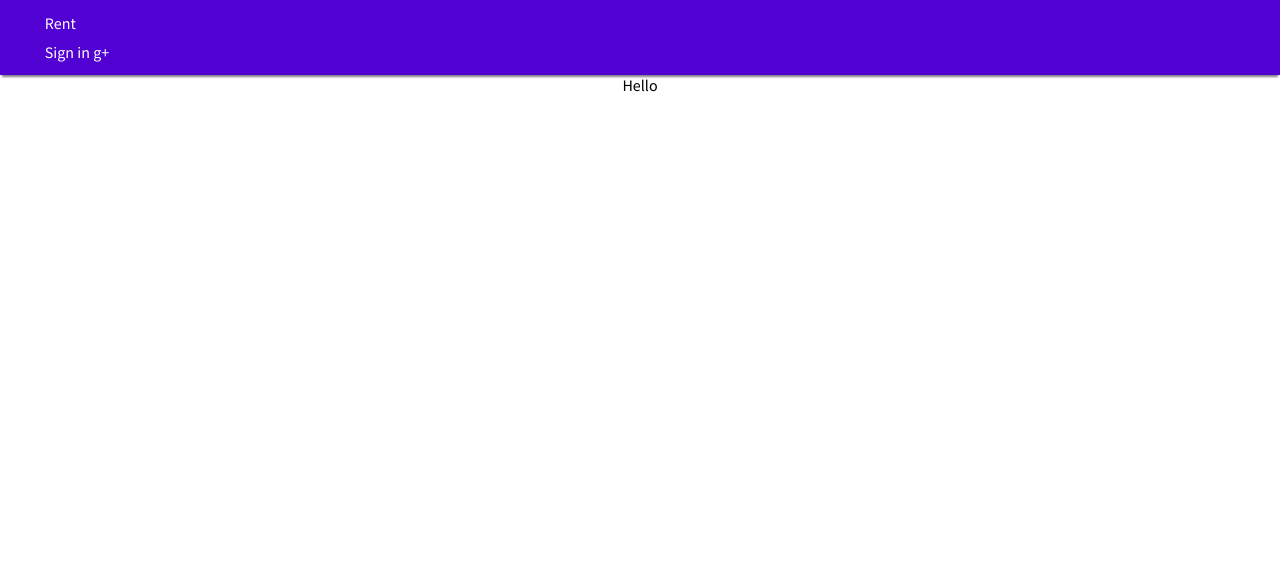
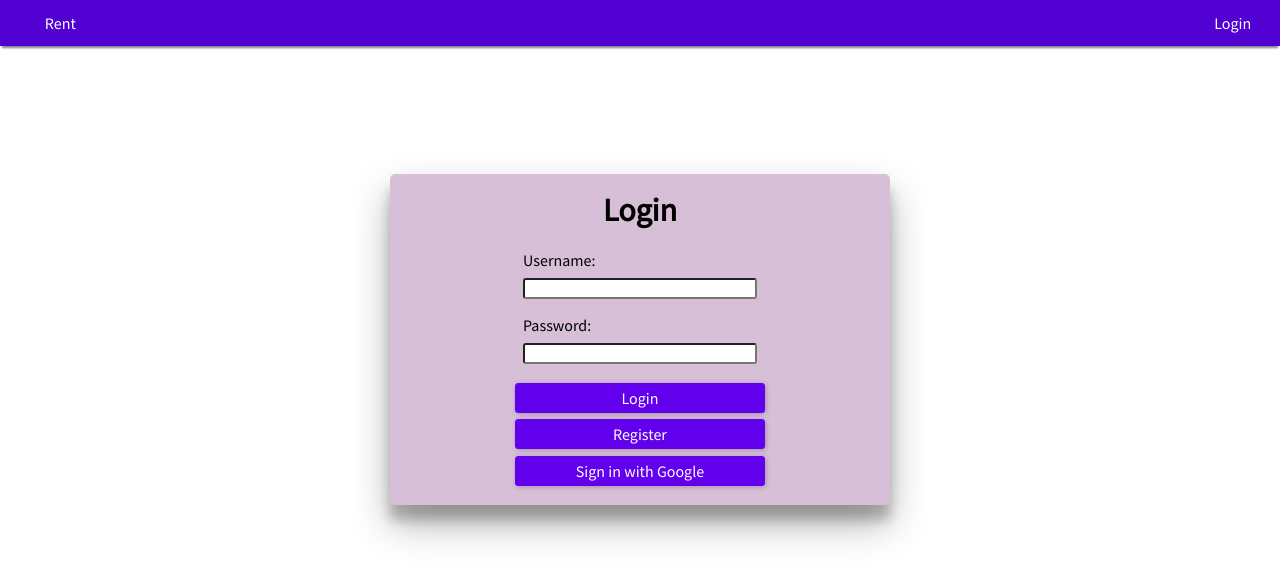
Before and after one commit to nyamkamunhjin/real-estate-react, a React (Create React App) app: page /auth in a window 1280 px wide. Shown: the top 580 px of the page. Built offline with nearby package versions, Linux system fonts and the light colour scheme; no server answers.

Commit message:
login form, fixes

```diff
--- a/public/index.html
+++ b/public/index.html
@@ -24,7 +24,7 @@
       work correctly both with client-side routing and a non-root public URL.
       Learn how to configure a non-root public URL by running `npm run build`.
     -->
-    <title>React App</title>
+    <title>Real estate</title>
   </head>
   <body>
     <noscript>You need to enable JavaScript to run this app.</noscript>
--- a/src/context/cookie-context.js
+++ b/src/context/cookie-context.js
@@ -1,5 +1,5 @@
 import React from 'react';
-import Cookies from 'universal-cookie';
+// import Cookies from 'universal-cookie';
 
 export default React.createContext({
 
--- a/src/index.css
+++ b/src/index.css
@@ -39,6 +39,7 @@
 
 .form-actions button,
 .btn {
+  transition: .3s;
   background: #6200ee;
   font: inherit;
   border: 1px solid #6200ee;
--- a/src/navigation/MainNavigation.css
+++ b/src/navigation/MainNavigation.css
@@ -31,9 +31,21 @@
 
 }
 
+.main-nav-auth {
+  display: flex;
+  justify-content: flex-start;
+  list-style: none;
+  /* padding: 0; */
+  margin-left: 1em;
+  /* align-items: center; */
 
+}
 
-a {
+.main-nav li:last-child {
+  margin-left: auto;
+}
+
+.main-nav a, button {
   text-decoration: none;
   color: white;
   transition: 0.3s;
--- a/src/navigation/MainNavigation.js
+++ b/src/navigation/MainNavigation.js
@@ -9,7 +9,6 @@
     process.env.REACT_APP_BACKEND_URL || process.env.REACT_APP_LOCAL_URL
   }/auth/google`;
 
-
   return (
     <header>
       <nav className="main-nav">
@@ -17,18 +16,15 @@
           <li>
             <NavLink to="/rent">Rent</NavLink>
           </li>
-          <li>
-            {loggedIn && <NavLink to="/add">Add</NavLink>}
-          </li>
-        </ul>
-        <ul>
+          <li>{loggedIn && <NavLink to="/add">Add</NavLink>}</li>
+
           {!loggedIn ? (
             <li>
-              <a href={GOOGLE_SIGNIN_URL}>Sign in g+</a>
+              <NavLink to='/auth'>Login</NavLink>
             </li>
           ) : (
             <li>
-              <button
+              <button className="btn-cancel"
                 onClick={() => {
                   logOut(cookies);
                 }}
--- a/src/pages/add/Add.js
+++ b/src/pages/add/Add.js
@@ -1,8 +1,8 @@
-import React, { useState, useRef } from 'react';
+import React, { useState, useRef, useContext } from 'react';
 import { GoogleMap, useLoadScript, Marker } from '@react-google-maps/api';
 import axios from 'axios';
 import './Add.css';
-
+import CookieContext from '../../context/cookie-context';
 // import mapStyles from '../../mapStyles';
 
 const libraries = ['places'];
@@ -21,6 +21,9 @@
 };
 
 export default function Add() {
+  const { cookies } = useContext(CookieContext);
+  const token = cookies.get('token');
+
   const addressElRef = useRef('');
   const latitudeElRef = useRef(0);
   const longitudeElRef = useRef(0);
@@ -69,8 +72,15 @@
     console.log(data);
     await axios
       .post(
-        `${process.env.REACT_APP_BACKEND_URL || process.env.REACT_APP_LOCAL_URL}/api/add`,
-        data
+        `${
+          process.env.REACT_APP_BACKEND_URL || process.env.REACT_APP_LOCAL_URL
+        }/api/add`,
+        data,
+        {
+          headers: {
+            Authorization: `Bearer ${token}`,
+          },
+        }
       )
       .then((res) => {
         alert('successful');
--- a/src/pages/auth/Auth.js
+++ b/src/pages/auth/Auth.js
@@ -1,6 +1,7 @@
 import React, { useEffect, useContext } from 'react';
 import queryString from 'query-string';
 import CookieContext from '../../context/cookie-context';
+import Login from './Login';
 // import Cookies from 'universal-cookie';
 
 // const cookies = new Cookies();
@@ -31,9 +32,9 @@
     };
 
     setAuth();
-  }, [location, query, cookies]);
+  }, [location, query, cookies, logIn]);
 
-  return <div>Hello {cookies.get('token')}</div>;
+  return <div><Login /></div>;
 };
 
 export default Auth;
--- /dev/null
+++ b/src/pages/auth/Login.css
@@ -0,0 +1,25 @@
+.login-form {
+  width: 500px;
+  margin: 10% calc((100% - 500px) / 2);
+  background-color: thistle;
+  padding: 1em;
+  border-radius: 5px;
+  box-shadow: 0 19px 38px rgba(0, 0, 0, 0.3), 0 15px 12px rgba(0, 0, 0, 0.22);
+}
+
+.form-handler {
+  display: flex;
+  /* padding: .1em; */
+  place-items: center;
+  flex-direction: column;
+}
+
+.form-handler button {
+  width: 250px;
+  margin: 0.2em calc((100% - 250px)/ 2);
+}
+
+.form-handler a {
+  text-decoration: none;
+  color: white;
+}
--- /dev/null
+++ b/src/pages/auth/Login.js
@@ -0,0 +1,74 @@
+import React, { useRef, useState } from 'react';
+import './Login.css';
+import axios from 'axios';
+import { Redirect } from 'react-router-dom';
+
+/**
+ * @author
+ * @function Login
+ **/
+
+const Login = ({}) => {
+  const [redirectUrl, setRedirectUrl] = useState('');
+
+  const usernameElRef = useRef('');
+  const passwordElRef = useRef('');
+  const GOOGLE_SIGNIN_URL = `${
+    process.env.REACT_APP_BACKEND_URL || process.env.REACT_APP_LOCAL_URL
+  }/auth/google`;
+  const login_url = `${
+    process.env.REACT_APP_BACKEND_URL || process.env.REACT_APP_LOCAL_URL
+  }/auth/login`;
+  const handeLogin = (e) => {
+    e.preventDefault();
+
+    axios
+      .post(login_url, {
+        username: usernameElRef.current.value,
+        password: passwordElRef.current.value,
+      })
+      .then((res) => {
+        // history.push(res.url)
+        const { url } = res.data;
+        // console.log(url);
+        setRedirectUrl(url);
+        console.log(redirectUrl);
+      })
+      .catch((err) => {
+        console.log(err);
+      });
+  };
+
+  return (
+    <React.Fragment>
+      {redirectUrl !== '' && <Redirect to={redirectUrl} />}
+      <div className="login-form">
+        <form onSubmit={handeLogin}>
+          <h1>Login</h1>
+          <br />
+          <div className="form-control">
+            <label htmlFor="priceRent">Username: </label>
+            <input ref={usernameElRef} type="text" id="username" required />
+          </div>
+          <div className="form-control">
+            <label htmlFor="imgLink">Password: </label>
+            <input ref={passwordElRef} type="password" id="password" required />
+          </div>
+          <div className="form-handler">
+            <button className="btn" type="submit" value="Login">
+              Login
+            </button>
+            <button className="btn" onClick={null} formNoValidate>
+              Register
+            </button>
+            <button className="btn" formNoValidate>
+              <a href={GOOGLE_SIGNIN_URL}>Sign in with Google</a>
+            </button>
+          </div>
+        </form>
+      </div>
+    </React.Fragment>
+  );
+};
+
+export default Login;
--- a/src/pages/buy/Buy.js
+++ b/src/pages/buy/Buy.js
@@ -61,7 +61,7 @@
     };
 
     fetchData();
-  }, []);
+  }, [token]);
 
   const mapRef = React.useRef();
   const onMapLoad = React.useCallback((map) => {
```
Also changed, not shown: src/pages/auth/Register.js (added).
